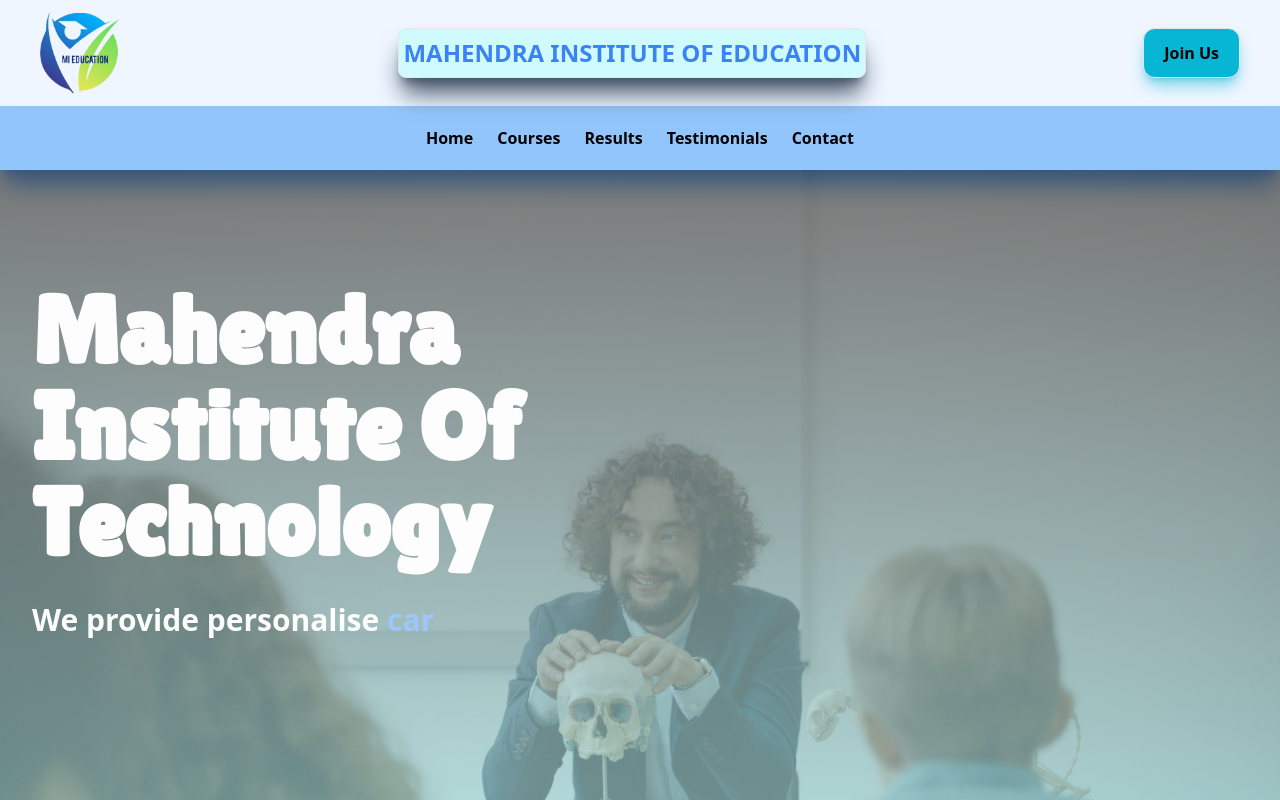
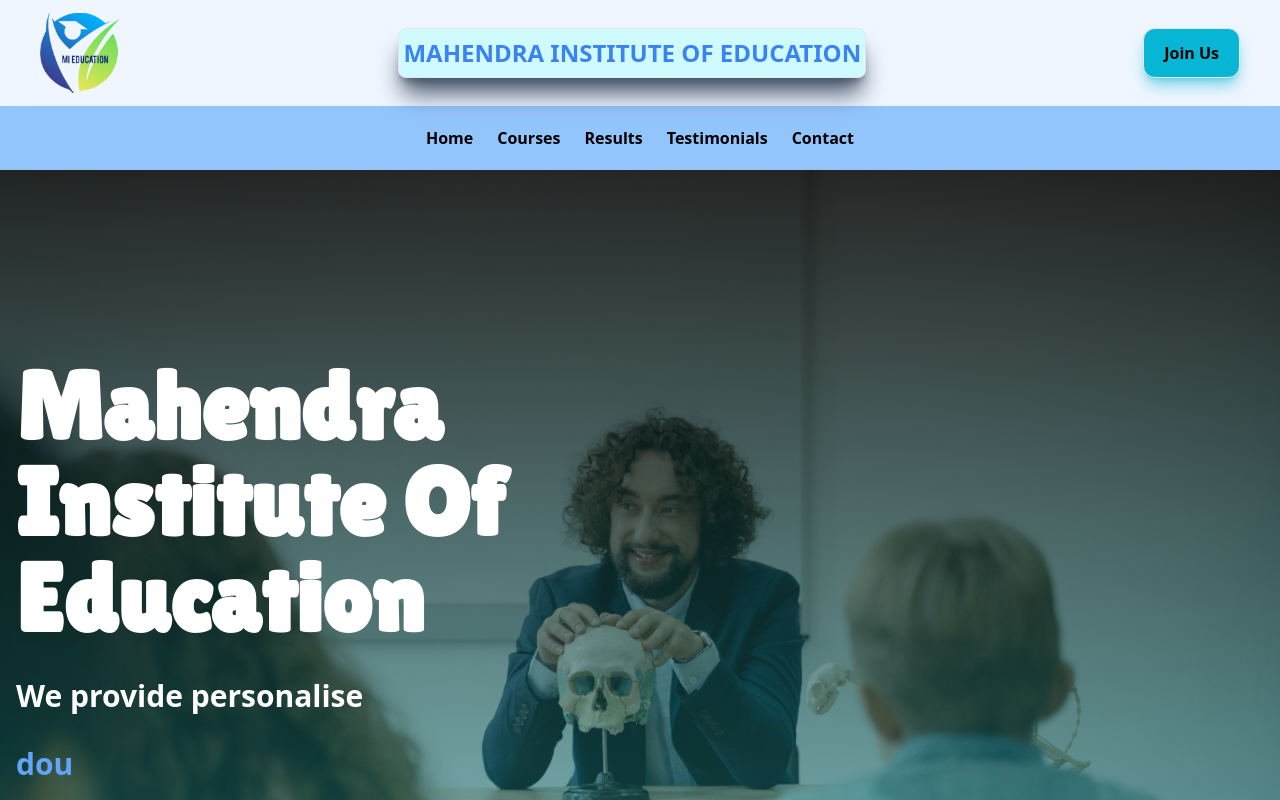
Before and after one commit to meinhoongagan/MAHENDRA-INSTITUTE-OF-EDUCATION, a React (Vite) app: page / in a window 1280 px wide. Shown: the top 800 px of the page. Built offline with nearby package versions, Linux system fonts and the light colour scheme.

Commit message:
Seperated Components And Pages Installed Aos

```diff
--- a/package.json
+++ b/package.json
@@ -10,6 +10,7 @@
     "preview": "vite preview"
   },
   "dependencies": {
+    "aos": "^2.3.4",
     "react": "^18.2.0",
     "react-dom": "^18.2.0",
     "react-router-dom": "^6.27.0",
--- a/src/components/Hero.jsx
+++ b/src/components/Hero.jsx
@@ -1,6 +1,6 @@
 import React from 'react'
-import { useState,useEffect } from 'react';
-// import { useTypewriter,Cursor } from 'react-simple-typewriter'
+import { useState, useEffect } from 'react';
+
 const Hero = () => {
 
   const Typewriter = ({ texts, typingSpeed = 100, deletingSpeed = 50, pauseTime = 1000 }) => {
@@ -39,29 +39,31 @@
       return () => clearTimeout(timer);
     }, [displayedText, isDeleting, currentTextIndex, texts, typingSpeed, deletingSpeed, pauseTime]);
 
-    return <h1 className='text-white text-3xl font-bold'>We provide personalise <span className='text-blue-400'>{displayedText}</span></h1>;
+    return <><h1 className='text-white text-3xl font-bold'>We provide personalise </h1><span className='text-blue-400 text-3xl font-bold'>{displayedText}</span></>;
   };
 
-
-
   return (
-    <div className="container mx-auto">
-    <div className='homebg'>
-    <div className='flex flex-col mt-28 ml-8 mb-8 gap-8'>
+    <div className="w-full h-screen flex items-center justify-center bg-cover bg-center bg-no-repeat"
+         style={{
+          backgroundImage: `linear-gradient(rgba(3, 3, 3, 0.8), rgba(22, 204, 207, 0.3)), url('/images/homeImage.jpg')`
+         }}>
+      <div className='container mx-auto px-4 text-center lg:text-left'>
+        <div className='flex flex-col gap-8'>
           <div>
-      <p className='text-white text-8xl font-semibold font-lilita'>
-      Mahendra <br/>Institute Of <br/>Technology
+            <p className='text-white text-5xl sm:text-7xl lg:text-8xl font-semibold font-lilita leading-tight'>
+              Mahendra <br /> Institute Of <br /> Education
             </p>
           </div>
           <Typewriter
-        texts={["learning !", "carrier guildence.", "doubt solving."]}
+            texts={["learning!", "carrier guidance.", "doubt solving."]}
             typingSpeed={100}
             deletingSpeed={50}
             pauseTime={1000}
           />
-    </div></div>
+        </div>
+      </div>
     </div>
   )
 }
 
-export default Hero
+export default Hero;
--- a/src/components/Result.jsx
+++ b/src/components/Result.jsx
@@ -1,13 +1,19 @@
 import React from 'react'
 import ResultCard from './ResultCard'
+import 'aos/dist/aos.css';  // Import AOS styles
+import AOS from 'aos';  // Import AOS library
+import {useEffect} from 'react'
 const Result = () => {
+  useEffect(() => {
+    AOS.init({ duration: 1000 });  // Initialize AOS with optional settings
+  }, []);
   return (
-    <div className="mt-30">
+    <div className="mt-30" >
         {/* Results Section */}
         <div className="container mx-auto " id="results">
         <h2 className=" text-3xl font-bold mb-8 flex justify-center border rounded-xl bg-blue-200 py-5">Our Results</h2>
           <h2 className=" text-3xl font-semibold mb-8 flex justify-center border rounded-xl py-5 w-80 mx-auto">Academic Results</h2>
-    <div className="grid grid-cols-1 md:grid-cols-3 gap-8 p-6 ">
+    <div className="grid grid-cols-1 md:grid-cols-3 gap-8 p-6 " data-aos="fade-up">
       <ResultCard head="100% Placement" body="All our students get placed in top companies." img="/images/pic4.jpeg"/>
       <ResultCard head="Average Salary" body="Our students earn an average of $80,000 per year." img="/images/pic 5.jpeg"/>
       <ResultCard head="Satisfied Students" body="98% of our students are highly satisfied with our courses." img="/images/pic 6.jpg"/>
--- a/src/components/SpecialityCard.jsx
+++ b/src/components/SpecialityCard.jsx
@@ -1,8 +1,13 @@
 import React from 'react';
-
+import 'aos/dist/aos.css';  // Import AOS styles
+import AOS from 'aos';  // Import AOS library
+import {useEffect} from 'react'
 const SpecialityCard = ({ image, title, description }) => {
+  useEffect(() => {
+    AOS.init({ duration: 1000 });  // Initialize AOS with optional settings
+  }, []);
   return (
-    <div className="flex bg-zinc-50 text-center text-surface/75 dark:bg-gradient-to-r from-cyan-400 to-blue-400 dark:text-black/75 lg:text-left rounded-lg shadow-md overflow-hidden hover:shadow-xl hover:shadow-slate-500">
+    <div className="flex bg-zinc-50 text-center text-surface/75 dark:bg-gradient-to-r from-cyan-400 to-blue-400 dark:text-black/75 lg:text-left rounded-lg shadow-md overflow-hidden hover:shadow-xl hover:shadow-slate-500" data-aos="fade-up">
       <div className="w-1/2 bg-cover">
         <img src={image} alt={title} loading="lazy"  className="h-full w-auto" />
       </div>
--- a/src/pages/Body.jsx
+++ b/src/pages/Body.jsx
@@ -1,14 +1,14 @@
 import React from "react";
 import Hero from "../components/Hero";
-import Course from "../components/Course";
+// import Course from "../components/Course";
 import Result from "../components/Result";
-import Test from "../components/Test";
-import Testimonial from "../components/Testimonial";
-import Testimonials from "../components/Testimonials";
-import Payment from "../components/Payment";
+import Test from "../pages/Test";
+// import Testimonial from "../components/Testimonial";
+import Testimonials from "../pages/Testimonials";
+// import Payment from "../components/Payment";
 import Contact from "../components/Contact";
-import Speciality from "../components/Speciality";
-import FAQ from "../components/FAQ";
+import Speciality from "../pages/Speciality";
+import FAQ from "../pages/FAQ";
 
 function Body() {
 
@@ -21,6 +21,7 @@
       <Result/>
       <Testimonials/>
       <FAQ/>
+      <Contact/>
       {/* <Course/> */}
       {/* <Payment/> */}
       {/* <Contact/> */}
--- a/src/components/FAQ.jsx
+++ b/src/pages/FAQ.jsx
@@ -1,8 +1,10 @@
 // FAQ.js
 import React from 'react';
-import FAQItem from './FAQItem';
+import FAQItem from '../components/FAQItem';
+
 
 function FAQ() {
+
   const faqData = [
     {
       question: "What is Career Counseling & Guidance?",
--- a/src/components/Speciality.jsx
+++ b/src/pages/Speciality.jsx
@@ -1,5 +1,5 @@
 import React from 'react';
-import SpecialityCard from './SpecialityCard';
+import SpecialityCard from '../components/SpecialityCard';
 
 const Speciality = () => {
   const specialties = [
--- a/src/components/Test.jsx
+++ b/src/pages/Test.jsx
@@ -1,12 +1,18 @@
 import React from 'react'
-import TestCard from './TestCard'
+import TestCard from '../components/TestCard'
+import 'aos/dist/aos.css';  // Import AOS styles
+import AOS from 'aos';  // Import AOS library
+import {useEffect} from 'react'
 
 const Test = () => {
+  useEffect(() => {
+    AOS.init({ duration: 1000 });  // Initialize AOS with optional settings
+  }, []);
   return (
     <div className="mt-10">
   <div className="container mx-auto">
   <div className="text-center  bg-blue-200 "><h2 className=" text-3xl font-bold mb-8 flex justify-center py-5 w-80 mx-auto">Unit Test</h2>  </div>
-    <div className="grid grid-cols-1 md:grid-cols-3 gap-8 mb-20">
+    <div className="grid grid-cols-1 md:grid-cols-3 gap-8 mb-20" data-aos="fade-up">
 
       <TestCard head="100% Pass Rate" img="./images/testpic1.jpg" body="All our students pass the unit tests with flying colors."/>
       <TestCard head="Comprehensive Coverage" img="./images/testpic2.jpg" body="Our unit tests cover all the key concepts and ingredients."/>
--- a/src/components/Testimonials.jsx
+++ b/src/pages/Testimonials.jsx
@@ -1,8 +1,14 @@
 import React from 'react';
 import { useRef } from 'react';
-import TestimonialCard from './TestimonialCard';
+import TestimonialCard from '../components/TestimonialCard';
+import 'aos/dist/aos.css';  // Import AOS styles
+import AOS from 'aos';  // Import AOS library
+import {useEffect} from 'react'
 
 export default function Testimonials() {
+  useEffect(() => {
+    AOS.init({ duration: 1000 });  // Initialize AOS with optional settings
+  }, []);
   const scrollRef = useRef(null);
 
   const handleDragScroll = (e) => {
@@ -64,6 +70,7 @@
         ref={scrollRef}
         className="max-w-8xl mx-auto p-6 flex space-x-6 overflow-x-scroll scrollbar-hide cursor-grab select-none lg:hidden"
         onMouseDown={handleDragScroll}
+        data-aos="zoom-in"
       >
         {testimonials.map((testimonial, index) => (
           <div className="min-w-[80vw] sm:min-w-[60vw] md:min-w-[40vw] max-w-[400px]">
```
Also changed, not shown: 1 other file (tests, documents, lock files or other folders). Lines whose indentation alone changed are shown as unchanged.
